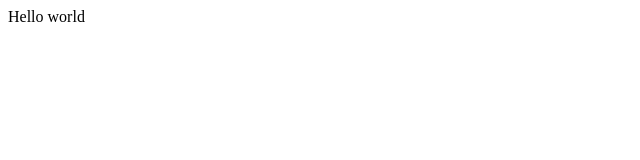
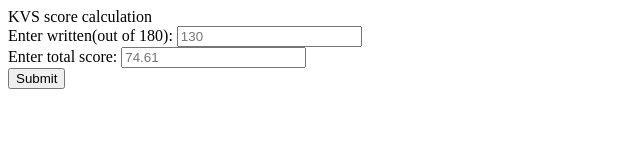
Before and after one commit to pushpa446/pushpa446.github.io, a plain HTML site: page index.html in a window 1280 px wide. Shown: the whole page, without its empty margins (0-640 px from the left). Drawn offline with Linux system fonts and the light colour scheme.

Commit message:
kvs score calculation

```diff
--- a/index.html
+++ b/index.html
@@ -1,10 +1,44 @@
 <!DOCTYPE HTML>
-<html>
+<html lang="en">
 <header>
-<title>Pushpa's world</title>
+    <script>
+        function calculate() {
+            // Get values from input fields
+            let written = parseFloat(document.getElementById("written").value);
+            let total = parseFloat(document.getElementById("total").value);
+
+            // Check if the input is a valid number
+            if (isNaN(written) || isNaN(total)) {
+                alert("Please enter valid numbers.");
+                return;
+            }
+
+            // Perform addition
+            let writtenScore = (written/180)*70;
+            let interviewScore = total - writtenScore;
+            let interview = (interviewScore*60)/30;
+
+            // Display the result
+            document.getElementById("result").innerHTML = "Your interview marks: " + interview.toFixed(2);
+        }
+
+    </script>
 </header>
 <body>
-<div>Hello world</div>
+<div>KVS score calculation</div>
+<div>
+    <label for="written">Enter written(out of 180):</label>
+    <input type="text" id="written" placeholder="130">
+</div>
+
+<div>
+    <label for="total">Enter total score:</label>
+    <input type="text" id="total" placeholder="74.61">
+</div>
+
+<button onclick="calculate()">Submit</button>
+
+<p id="result"></p>
 </body>
 <footer></footer>
 </html>
```
